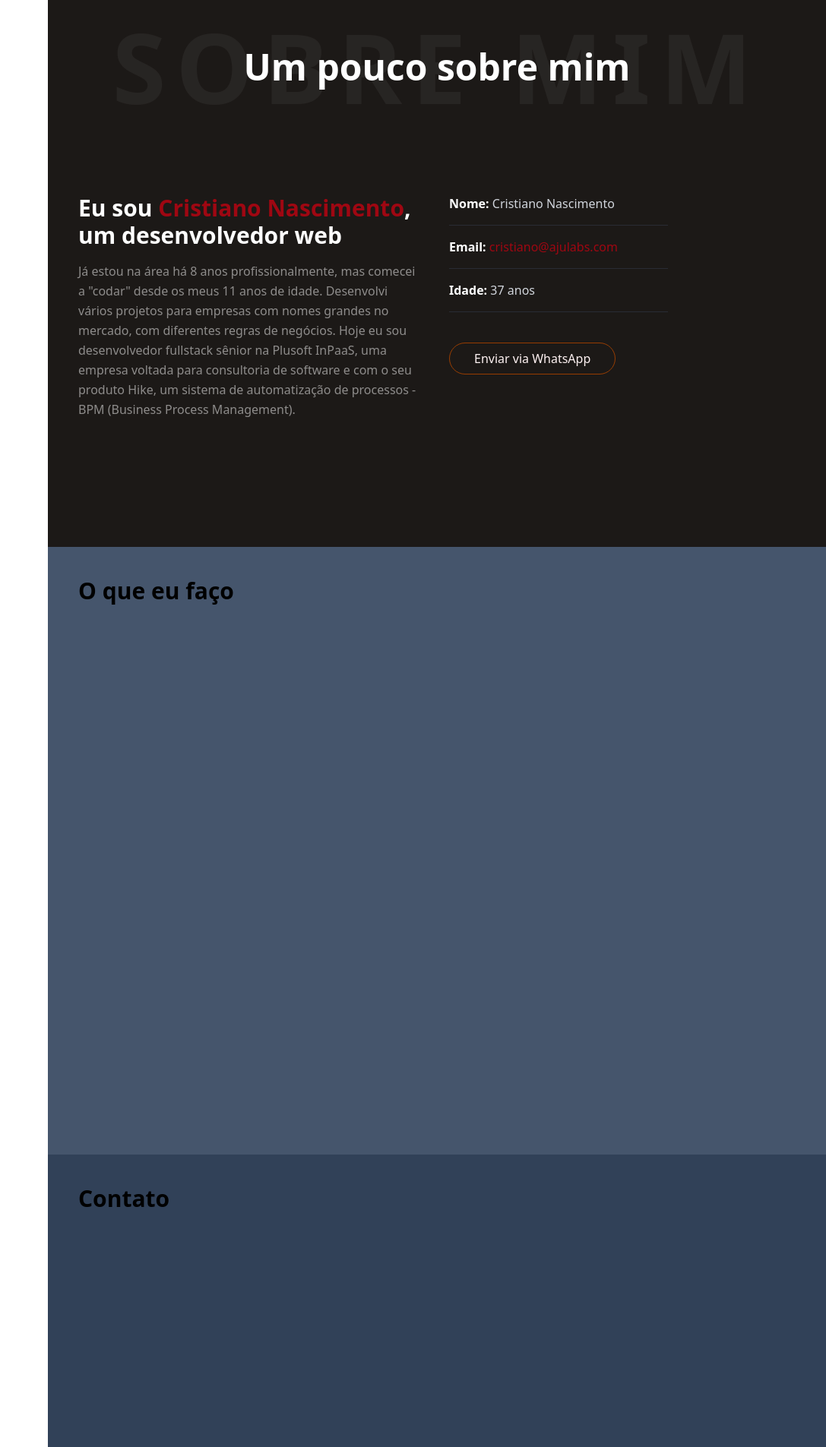
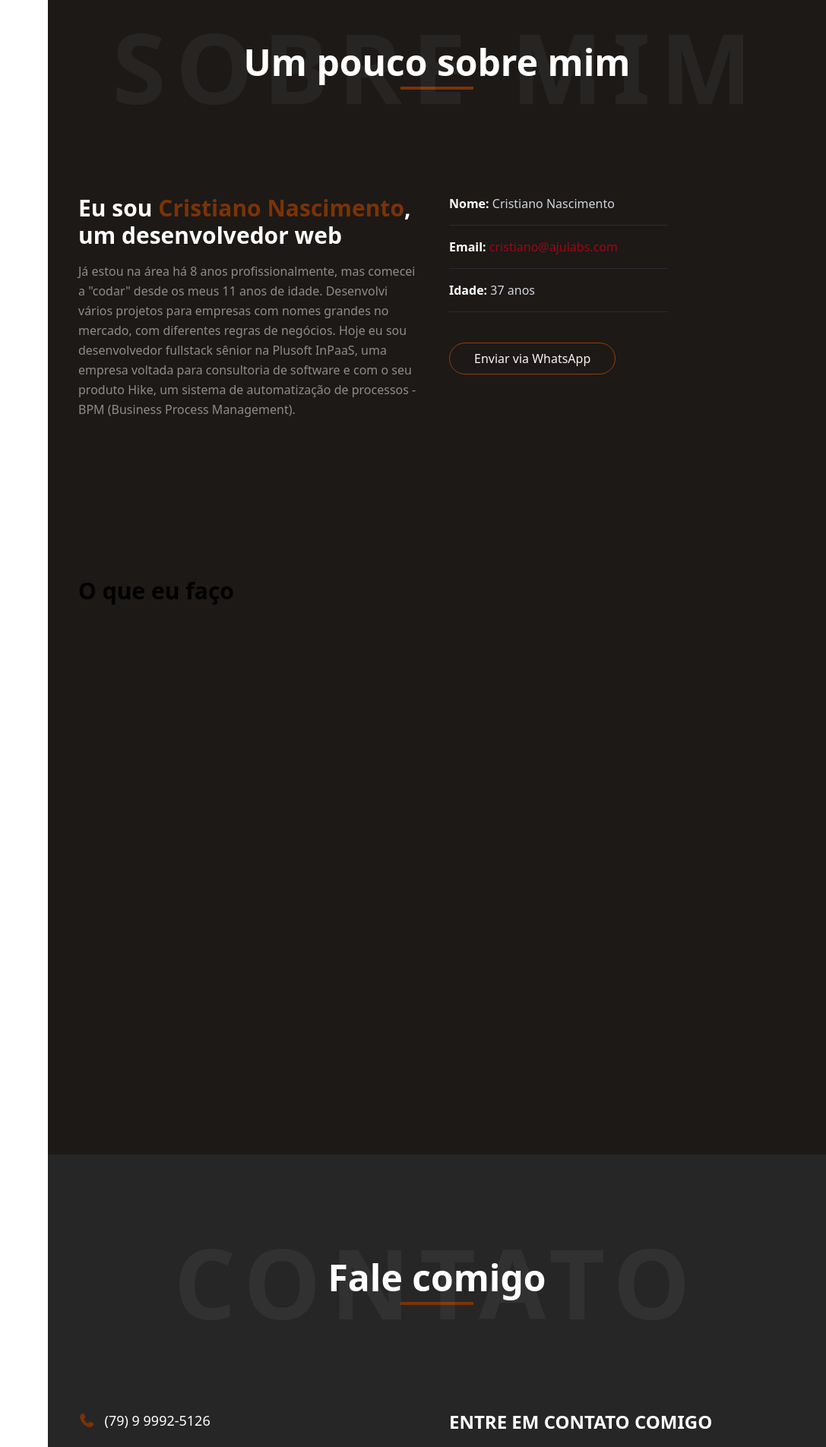
Before and after one commit to cristianoceke/Cristiano-Nascimento---Portif-lio, a Next.js app: page / in a window 1280 px wide. Shown: the part 880-2785 px from the top of the page at 76% size, without its empty margins (193-1280 px from the left). Built offline with nearby package versions, Linux system fonts and the light colour scheme.

Commit message:
in progress

```diff
--- a/package.json
+++ b/package.json
@@ -9,6 +9,10 @@
     "lint": "eslint"
   },
   "dependencies": {
+    "@fortawesome/fontawesome-svg-core": "^7.0.1",
+    "@fortawesome/free-brands-svg-icons": "^7.0.1",
+    "@fortawesome/free-solid-svg-icons": "^7.0.1",
+    "@fortawesome/react-fontawesome": "^3.0.2",
     "next": "15.5.2",
     "react": "19.1.0",
     "react-dom": "19.1.0",
--- a/src/app/page.tsx
+++ b/src/app/page.tsx
@@ -1,3 +1,7 @@
+import { FontAwesomeIcon } from "@fortawesome/react-fontawesome";
+import { faGithub, faLinkedin, faInstagram } from "@fortawesome/free-brands-svg-icons";
+import { faPhone, faEnvelope } from "@fortawesome/free-solid-svg-icons";
+
 
 export default function Home() {
   return (
@@ -9,30 +13,26 @@ export default function Home() {
           <h1 className="text-4xl font-bold pb-2">Bem-vindo</h1>
           <h1 className="text-8xl font-bold">Desenvolvedor web</h1>
           <div className="pt-10">
-            <button className="border border-amber-800 text-red-50 px-8 py-4 rounded-4xl transition-colors hover:bg-amber-900 hover:text-white cursor-pointer">
-            Enviar via WhatsApp
-          </button>
+            <button className="border border-amber-900 text-red-50 px-8 py-4 rounded-4xl transition-colors hover:bg-amber-900 hover:text-white cursor-pointer">
+              Enviar via WhatsApp
+            </button>
           </div>
-
         </div>
-
       </section>
 
       <section id="about" className="min-h-screen p-10 bg-stone-900">
-
         <div className="relative flex items-center justify-center h-64">
           <h1 className="absolute text-9xl font-extrabold text-white/5 tracking-widest">SOBRE MIM</h1>
           <div className="text-center">
-            <h2 className="text-5xl font-bold text-white">
+            <h2 className="text-5xl font-bold text-white after:content-[''] after:block after:w-24 after:h-1 after:bg-amber-900 after:mx-auto after:mt-2">
               Um pouco sobre mim</h2>
           </div>
         </div>
 
         <div className="mt-10 grid grid-cols-1 md:grid-cols-2 gap-8 mt-10 text-gray-300">
-
           <div>
             <h3 className="text-3xl font-bold text-white mb-4">
-              Eu sou <span className="text-3xl text-red-800">Cristiano Nascimento</span>, um desenvolvedor web
+              Eu sou <span className="text-3xl text-amber-900">Cristiano Nascimento</span>, um desenvolvedor web
             </h3>
 
             <p className="leading-relaxed text-white/50">
@@ -66,17 +66,86 @@ export default function Home() {
             </div>
 
           </div>
-
         </div>
       </section>
 
-      <section id="projects" className="min-h-screen p-10 bg-slate-600">
+      <section id="projects" className="min-h-screen p-10 bg-stone-900">
         <h1 className="text-3xl font-bold">O que eu faço</h1>
       </section>
 
-      <section id="contact" className="min-h-screen p-10 bg-slate-700">
-        <h1 className="text-3xl font-bold">Contato</h1>
+      <section id="contact" className="min-h-screen p-10 bg-neutral-800">
+        <div>
+          <div className="relative flex items-center justify-center h-64 ">
+            <h1 className="absolute text-9xl font-extrabold text-white/5 tracking-widest">CONTATO</h1>
+            <div className="text-center">
+              <h2 className="text-5xl font-bold text-white after:content-[''] after:block after:w-24 after:h-1 after:bg-amber-900 after:mx-auto after:mt-2">Fale comigo</h2>
+            </div>
+          </div>
+        </div>
+
+        <div className="mt-10 grid grid-cols-1 md:grid-cols-2 gap-8 mt-10 text-gray-300">
+          <div>
+            <ul className="space-y-4 text-lg text-white">
+              <li className="flex items-center gap-3">
+                <FontAwesomeIcon icon={faPhone} className="text-amber-900 w-[18px] h-[18px]" />
+                <span>(79) 9 9992-5126</span>
+              </li>
+              <li className="flex items-center gap-3">
+                <span>( Whatsapp )</span>
+              </li>
+              <li className="flex items-center gap-3">
+                <FontAwesomeIcon icon={faEnvelope} className="text-amber-900 w-[18px] h-[18px]" />
+                <span>cristiano@ajulabs.com</span>
+              </li>
+            </ul>
+
+            <div>
+              <h4 className="leading-relaxed mt-4 text-2xl font-extrabold text-white">SIGA ME</h4>
+            </div>
+            <div>
+              <ul className="flex gap-6 mt-4 pb-8">
+                <li>
+                  <a href="https://linkedin.com" className="text-gray-400 hover:text-blue-400 transition-colors">
+                    <FontAwesomeIcon icon={faLinkedin} className="w-[24px] h-[24px]" />
+                  </a>
+                </li>
+                <li>
+                  <a href="https://github.com" className="text-gray-400 hover:text-white transition-colors">
+                    <FontAwesomeIcon icon={faGithub} className="w-[24px] h-[24px]" />
+                  </a>
+                </li>
+                <li>
+                  <a href="https://instagram.com" className="text-gray-400 hover:text-pink-500 transition-colors">
+                    <FontAwesomeIcon icon={faInstagram} className="w-6 h-6" />
+                  </a>
+                </li>
+              </ul>
+            </div>
+          </div>
+
+          <div className="w-100 space-y-4">
+            <div>
+              <h4 className="text-2xl text-white font-extrabold text-md-center">
+                ENTRE EM CONTATO COMIGO
+              </h4>
+            </div>
+
+            <div className="pt-6">
+              <button className=" bg-amber-900 text-red-50 px-8 py-2 rounded-4xl transition-colors hover:border-amber-800 hover:border hover:bg-transparent hover:text-white cursor-pointer">
+                Enviar via WhatsApp</button>
+            </div>
+
+          </div>
+        </div>
+        <footer className=" bg-gray-700/50 p-6 text-center text-gray-400">
+          <p>
+            Copyright © 2025 <span className="text-amber-900 font-semibold">Cristiano Nascimento</span>.
+            Todos os direitos reservados.
+          </p>
+        </footer>
       </section>
     </main>
+
+
   );
 }
```
Also changed, not shown: 1 other file (tests, documents, lock files or other folders).
